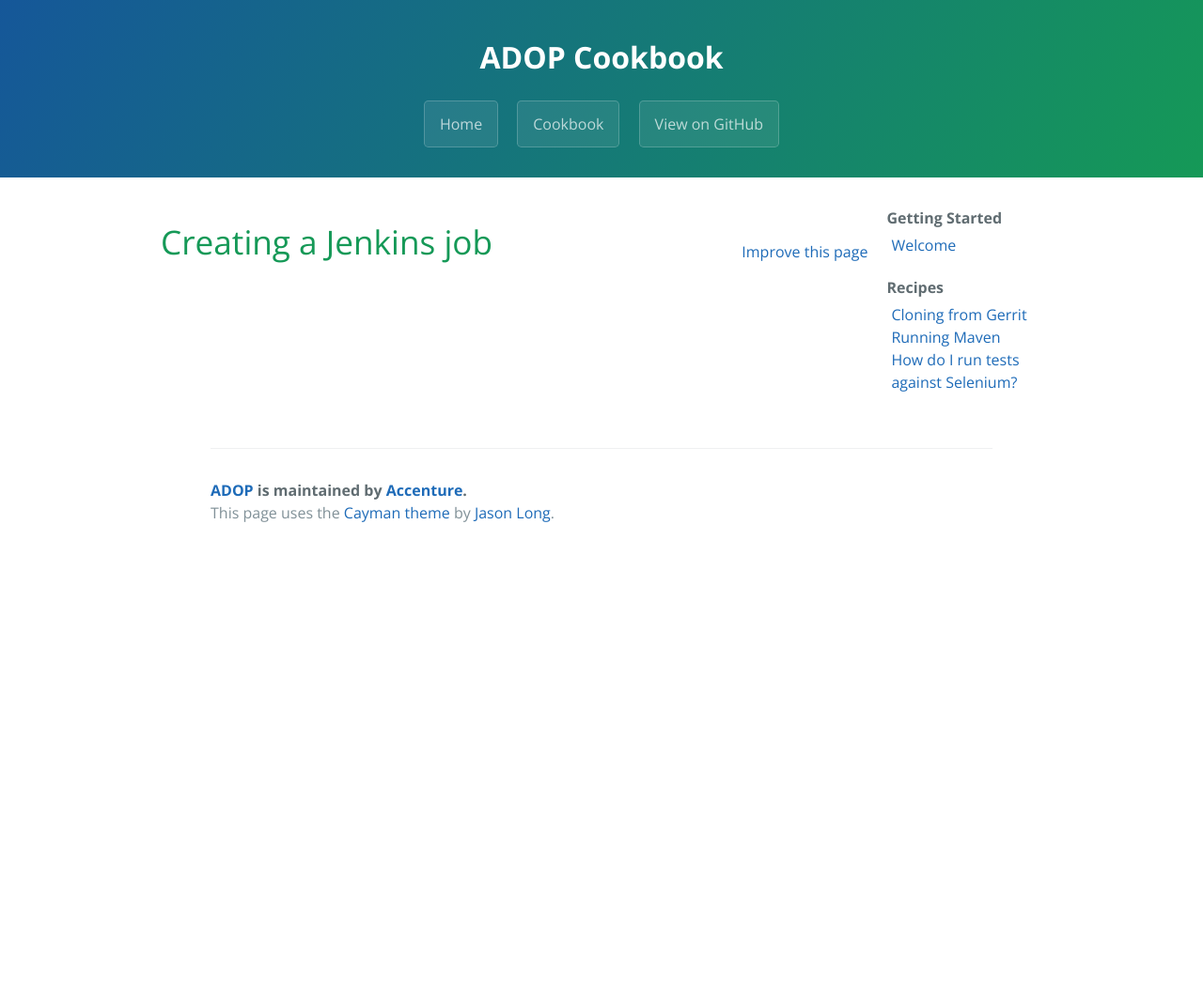
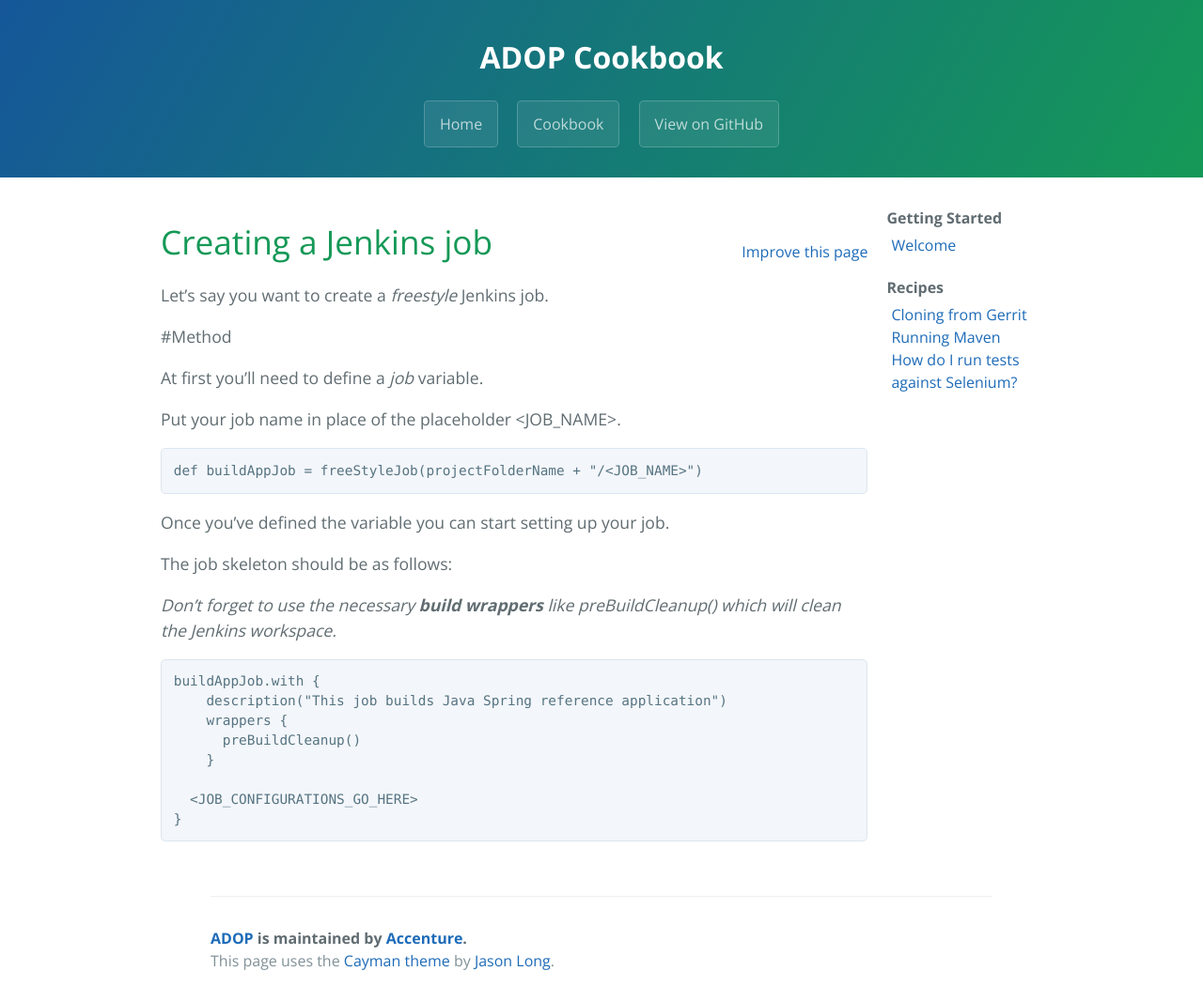
Before and after one commit to alexeymhv/adop-cartridges-cookbook, a Jekyll site: the page built from _docs/recipes/creating-a-job.md, in a window 1280 px wide. Shown: the whole page at 94% size. Built offline with Jekyll 4.4.1, drawn with Linux system fonts in a browser that asks for light colours; before the commit the page ends 900 px from its top, so only the background shows below that.

Commit message:
Update creating-a-job.md

````diff
--- a/_docs/recipes/creating-a-job.md
+++ b/_docs/recipes/creating-a-job.md
@@ -3,3 +3,32 @@ layout: docs
 title: Creating a Jenkins job
 permalink: /docs/recipes/creating-a-job/
 ---
+
+Let's say you want to create a _freestyle_ Jenkins job.
+
+#Method
+
+At first you'll need to define a _job_ variable.
+
+Put your job name in place of the placeholder \<JOB_NAME\>.
+
+```
+def buildAppJob = freeStyleJob(projectFolderName + "/<JOB_NAME>")
+```
+
+Once you've defined the variable you can start setting up your job.
+
+The job skeleton should be as follows:
+
+_Don't forget to use the necessary **build wrappers** like preBuildCleanup() which will clean the Jenkins workspace._
+
+```
+buildAppJob.with {
+    description("This job builds Java Spring reference application")
+    wrappers {
+      preBuildCleanup()
+    }
+
+  <JOB_CONFIGURATIONS_GO_HERE>
+}
+```
````
